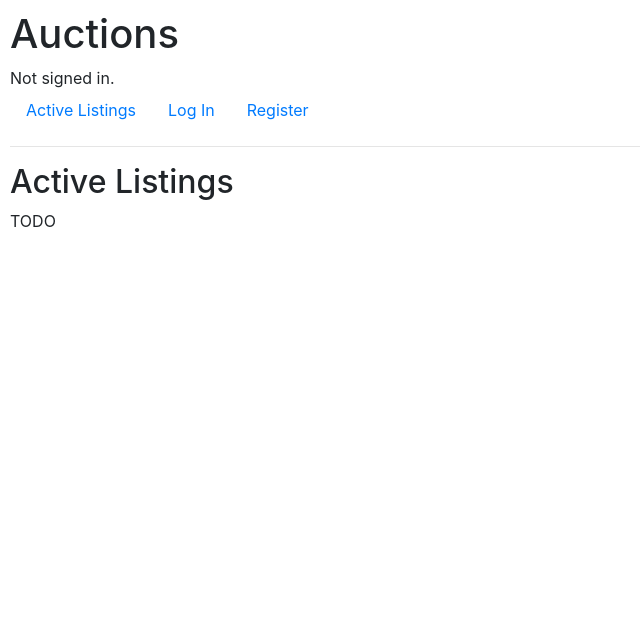
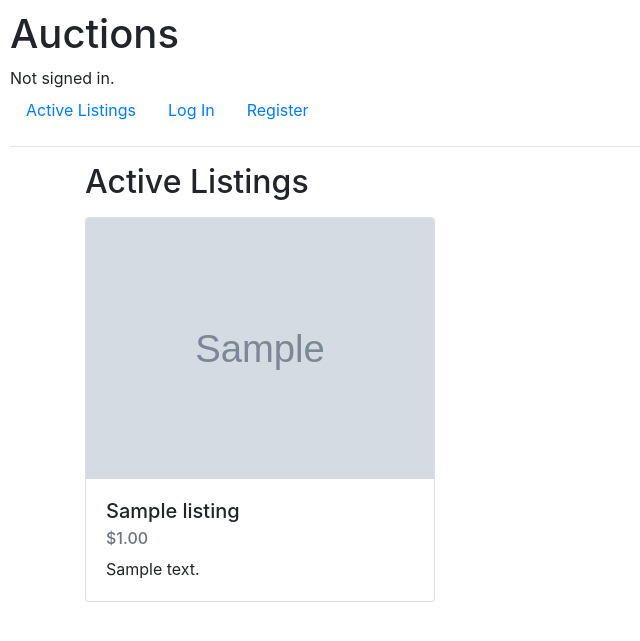
Before and after one commit to daniel-shanahan/commerce, a Django app: page / in a window 1280 px wide. Shown: the top 641 px of the page, without its empty margins (0-640 px from the left). Run offline with Django 3.2, Linux system fonts and the light colour scheme; tables that the repository leaves empty hold one stand-in row (values such as "Sample post"); grey boxes marked "Sample" are stand-in pictures; some libraries are stand-ins or nearby versions.

Commit message:
Show all listings on main page

```diff
--- a/auctions/models.py
+++ b/auctions/models.py
@@ -4,3 +4,14 @@ from django.db import models
 
 class User(AbstractUser):
     pass
+
+
+class Listing(models.Model):
+    title = models.CharField(max_length=50)
+    description = models.CharField(max_length=250)
+    starting_bid = models.DecimalField(max_digits=9, decimal_places=2)
+    image_url = models.URLField(blank=True, default="")
+    created_at = models.DateTimeField(auto_now_add=True)
+
+    def __str__(self):
+        return f"{self.title} | Starting bid: ${self.starting_bid}"
--- a/auctions/templates/auctions/index.html
+++ b/auctions/templates/auctions/index.html
@@ -1,7 +1,36 @@
 {% extends "auctions/layout.html" %}
 
 {% block body %}
-    <h2>Active Listings</h2>
+    <h2>
+        Active Listings
+    </h2>
 
-    TODO
+    <div class="row">
+        {% for listing in listings %}
+            <div class="col-sm-6 col-lg-4 my-2">
+                <div class="card">
+                    {% if listing.image_url %}
+                        <img class="card-img-top"
+                             src="{{ listing.image_url }}"
+                             alt="{{ listing.title }}">
+                    {% endif %}
+                    <div class="card-body">
+                        <h5 class="card-title">
+                            {{ listing.title }}
+                        </h5>
+                        <h6 class="card-subtitle text-muted mb-2">
+                            ${{ listing.starting_bid }}
+                        </h6>
+                        <p class="card-text">
+                            {{ listing.description }}
+                        </p>
+                    </div>
+                </div>
+            </div>
+        {% empty %}
+            <h3>
+                No listings yet
+            </h3>
+        {% endfor %}
+    </div>
 {% endblock %}
--- a/auctions/templates/auctions/layout.html
+++ b/auctions/templates/auctions/layout.html
@@ -3,12 +3,21 @@
 <!DOCTYPE html>
 <html lang="en">
     <head>
-        <title>{% block title %}Auctions{% endblock %}</title>
-        <link rel="stylesheet" href="https://stackpath.bootstrapcdn.com/bootstrap/4.4.1/css/bootstrap.min.css" integrity="sha384-Vkoo8x4CGsO3+Hhxv8T/Q5PaXtkKtu6ug5TOeNV6gBiFeWPGFN9MuhOf23Q9Ifjh" crossorigin="anonymous">
+        <title>
+            {% block title %}
+Auctions
+            {% endblock %}
+        </title>
+        <link rel="stylesheet"
+              href="https://stackpath.bootstrapcdn.com/bootstrap/4.4.1/css/bootstrap.min.css"
+              integrity="sha384-Vkoo8x4CGsO3+Hhxv8T/Q5PaXtkKtu6ug5TOeNV6gBiFeWPGFN9MuhOf23Q9Ifjh"
+              crossorigin="anonymous">
         <link href="{% static 'auctions/styles.css' %}" rel="stylesheet">
     </head>
     <body>
-        <h1>Auctions</h1>
+        <h1>
+            Auctions
+        </h1>
         <div>
             {% if user.is_authenticated %}
                 Signed in as <strong>{{ user.username }}</strong>.
@@ -34,7 +43,9 @@
             {% endif %}
         </ul>
         <hr>
-        {% block body %}
-        {% endblock %}
+        <div class="container">
+            {% block body %}
+            {% endblock %}
+        </div>
     </body>
 </html>
--- a/auctions/views.py
+++ b/auctions/views.py
@@ -4,11 +4,12 @@ from django.http import HttpResponse, HttpResponseRedirect
 from django.shortcuts import render
 from django.urls import reverse
 
-from .models import User
+from .models import User, Listing
 
 
 def index(request):
-    return render(request, "auctions/index.html")
+    listings = Listing.objects.all()
+    return render(request, "auctions/index.html", {"listings": listings})
 
 
 def login_view(request):
@@ -24,9 +25,11 @@ def login_view(request):
             login(request, user)
             return HttpResponseRedirect(reverse("index"))
         else:
-            return render(request, "auctions/login.html", {
-                "message": "Invalid username and/or password."
-            })
+            return render(
+                request,
+                "auctions/login.html",
+                {"message": "Invalid username and/or password."},
+            )
     else:
         return render(request, "auctions/login.html")
 
@@ -45,18 +48,20 @@ def register(request):
         password = request.POST["password"]
         confirmation = request.POST["confirmation"]
         if password != confirmation:
-            return render(request, "auctions/register.html", {
-                "message": "Passwords must match."
-            })
+            return render(
+                request, "auctions/register.html", {"message": "Passwords must match."}
+            )
 
         # Attempt to create new user
         try:
             user = User.objects.create_user(username, email, password)
             user.save()
         except IntegrityError:
-            return render(request, "auctions/register.html", {
-                "message": "Username already taken."
-            })
+            return render(
+                request,
+                "auctions/register.html",
+                {"message": "Username already taken."},
+            )
         login(request, user)
         return HttpResponseRedirect(reverse("index"))
     else:
```
Also changed, not shown: auctions/admin.py (+9 -0 lines), auctions/migrations/0002_listing.py (added).
